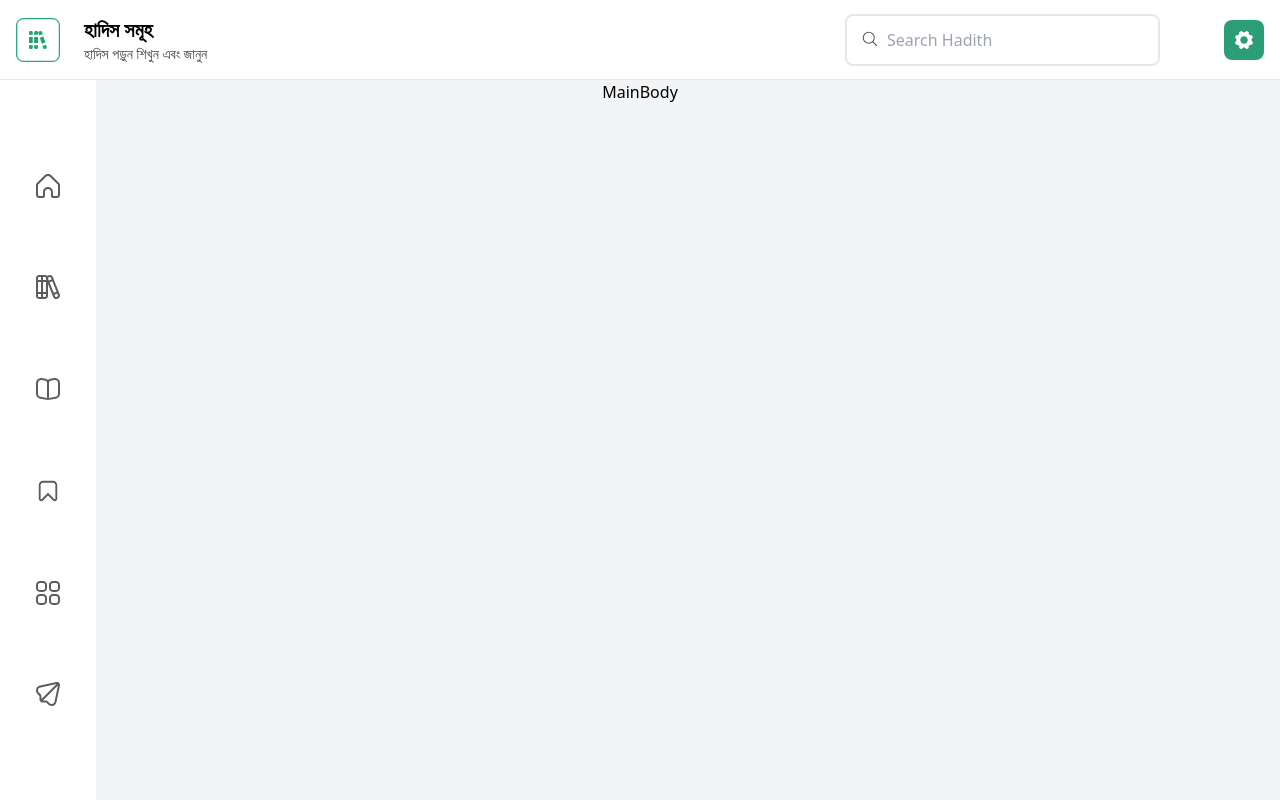
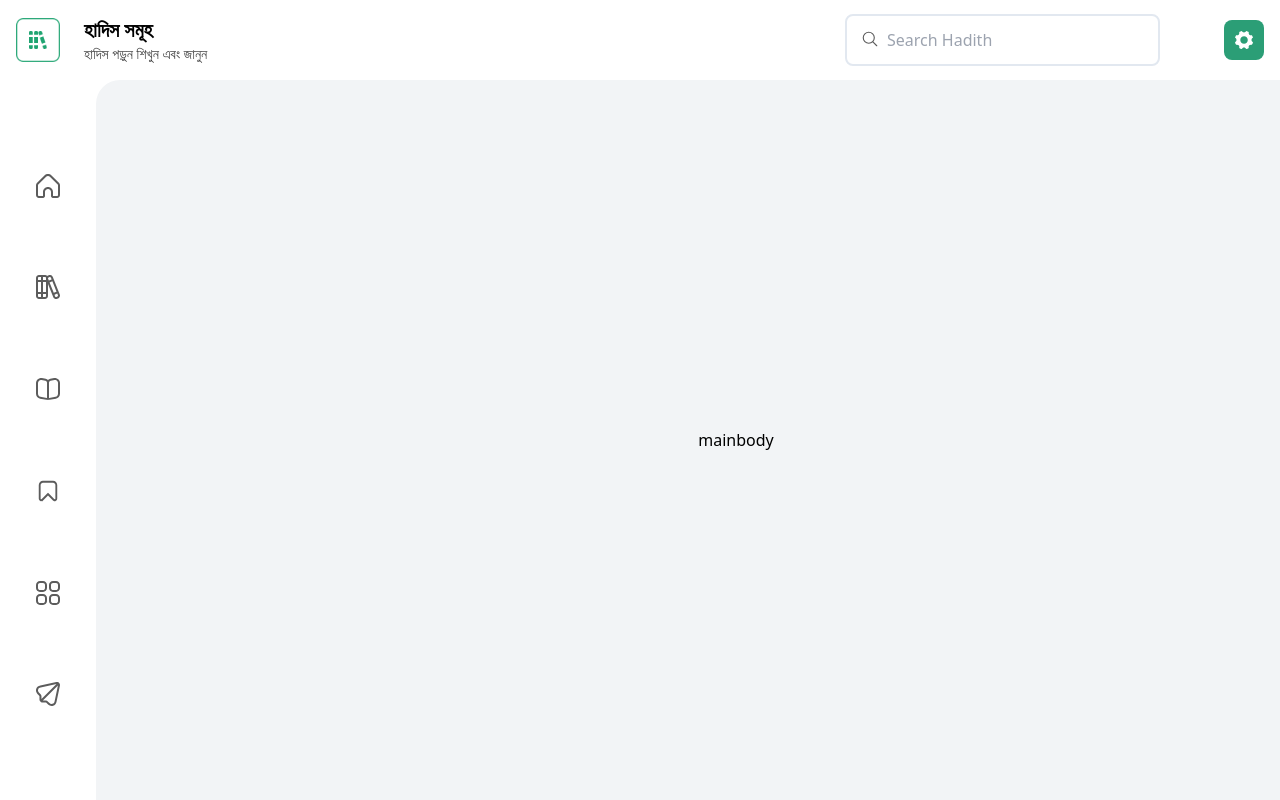
Before and after one commit to IsbatBInHossain/hadith-app, a Next.js app: page / in a window 1280 px wide. Built offline with nearby package versions, Linux system fonts and the light colour scheme.

Commit message:
Position the mainbody

```diff
--- a/app/globals.css
+++ b/app/globals.css
@@ -20,4 +20,7 @@
   .calc-height {
     height: calc(100vh - 80px);
   }
+  .calc-height-body {
+    height: calc(100vh - 144px);
+  }
 }
--- a/app/layout.tsx
+++ b/app/layout.tsx
@@ -17,7 +17,7 @@ export default function RootLayout({
 }) {
   return (
     <html lang='bn'>
-      <body className='font-kalpurush bg-hadith-bg'>{children}</body>
+      <body className='font-kalpurush bg-white'>{children}</body>
     </html>
   )
 }
--- a/app/page.tsx
+++ b/app/page.tsx
@@ -7,7 +7,7 @@ const page = () => {
   return (
     <>
       <Navbar />
-      <main className=' flex justify-between mt-20 max-md:mt-16 max-md:flex-col-reverse'>
+      <main className=' flex justify-between mt-20 max-md:mt-16 max-md:flex-col-reverse relative'>
         <Sidebar />
         <MainBody />
       </main>
--- a/components/MainBody.tsx
+++ b/components/MainBody.tsx
@@ -1,5 +1,9 @@
 const MainBody = () => {
-  return <div className=' w-full flex justify-center'>MainBody</div>
+  return (
+    <div className=' fixed left-24 max-md:left-0 max-md:bottom-20 max-md:calc-height-body md:rounded-tl-3xl calc-height w-full bg-hadith-bg flex justify-center items-center'>
+      mainbody
+    </div>
+  )
 }
 
 export default MainBody
--- a/components/Navbar.tsx
+++ b/components/Navbar.tsx
@@ -5,7 +5,7 @@ import Searchbar from './Searchbar'
 
 const Navbar = () => {
   return (
-    <nav className='fixed z-10 top-0 left-0 right-0 flex items-center justify-between w-full max-md:h-16 h-20 px-4 bg-white border-b'>
+    <nav className='fixed z-10 top-0 left-0 right-0 flex items-center justify-between w-full max-md:h-16 h-20 px-4 bg-white'>
       <div className=' flex items-center cursor-pointer'>
         <div className='w-11 md:w-fit'>
           <Image
```
